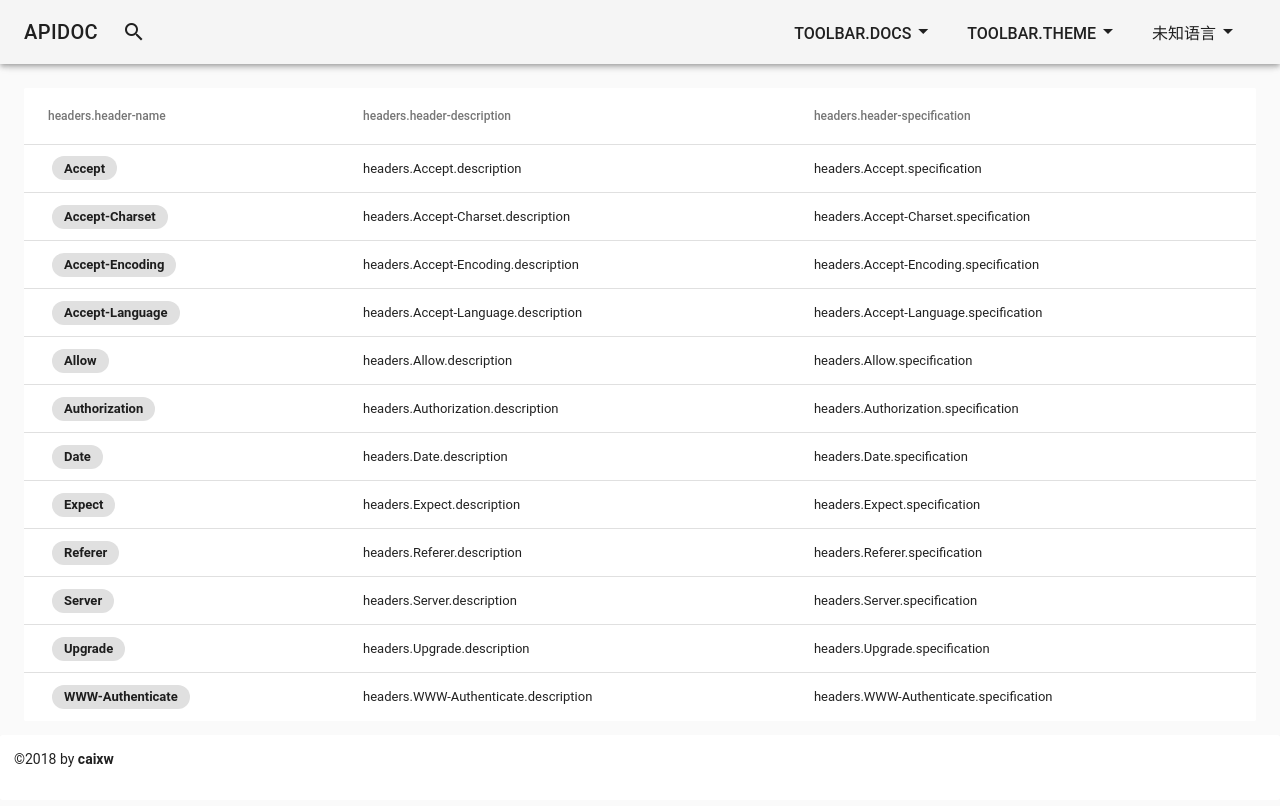
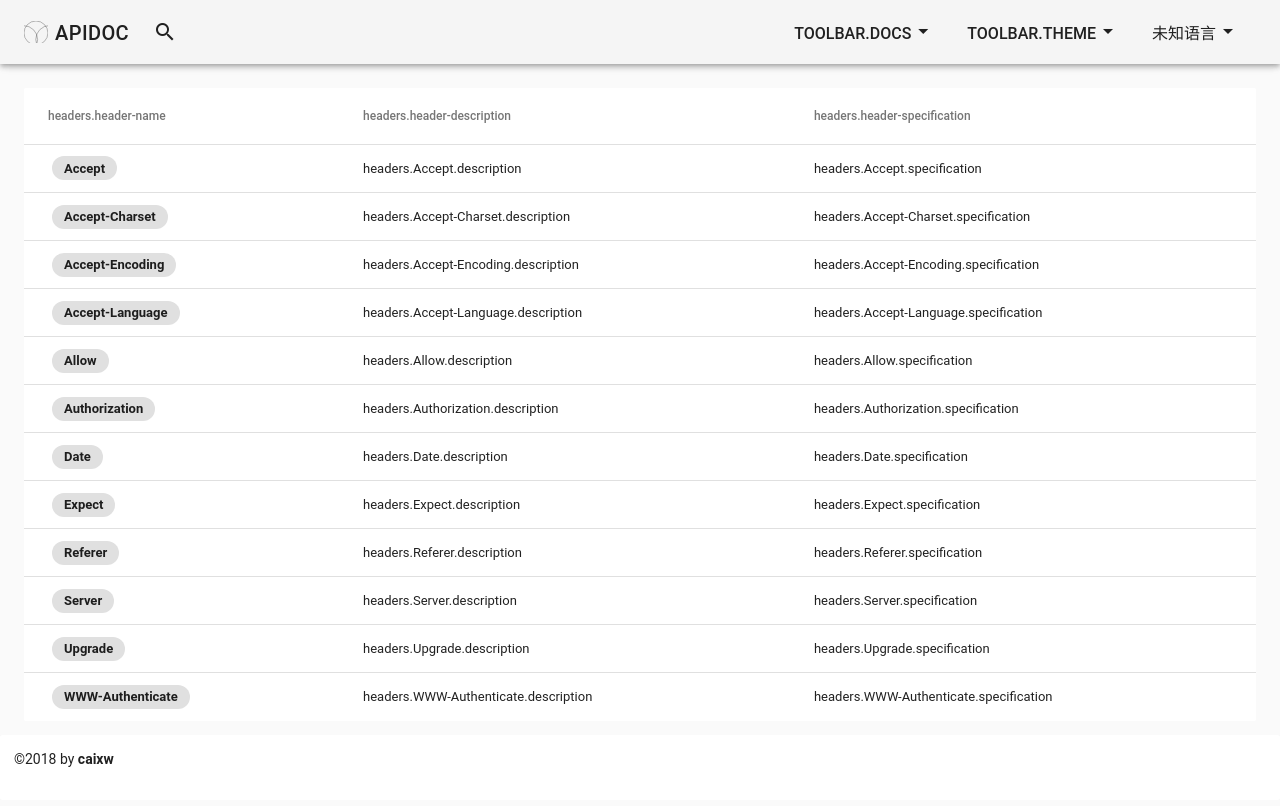
Before and after one commit to caixw/OAViewer, a Vue app: page /headers in a window 1280 px wide. Shown: the top 806 px of the page. Built offline with nearby package versions, Linux system fonts and the light colour scheme.

Commit message:
调整 About 页面：去掉了依赖包版本号之前符号； 修正编译错误：vuetify 的 colors 并未声明，暂时移到 shims-vue.d.ts 中；

```diff
--- a/src/App.vue
+++ b/src/App.vue
@@ -1,7 +1,10 @@
 <template>
   <v-app :dark="dark">
     <v-toolbar app="app">
-      <v-toolbar-title class="title" @click="$router.push({name:'home'})">APIDOC</v-toolbar-title>
+      <v-toolbar-title class="title" @click="$router.push({name:'home'})">
+        <img src="./assets/logo.svg" alt="LOGO" />
+        <span>APIDOC</span>
+      </v-toolbar-title>
 
       <v-btn fab flat><v-icon>search</v-icon></v-btn>
 
@@ -103,6 +106,13 @@
   cursor: pointer;
 }
 
+.title img {
+  width: 24px;
+  height: 24px;
+  margin-right: .5rem;
+  margin-bottom: -5px;
+}
+
 .menu-title {
   padding-left: 1rem
 }
--- a/src/views/About.vue
+++ b/src/views/About.vue
@@ -12,9 +12,7 @@
 
     <section>
       <h2 v-t="'about.dependencies'" />
-      <v-chips>
-        <v-chip disabled small v-for="(ver, name) of deps" :key="name">{{name}}({{ver}})</v-chip>
-      </v-chips>
+      <v-chip disabled small v-for="(ver, name) of deps" :key="name">{{name}}({{ver}})</v-chip>
     </section>
 
     <section id="copyright">
@@ -36,13 +34,30 @@
 </style>
 
 <script lang="ts">
-import VueI18n from 'vue-i18n'
 import pkg from '../../package.json'
 import { Component, Vue } from 'vue-property-decorator'
+
+interface Dep {
+  [key: string]: string
+}
+
+function parseDeps(): Dep {
+  const obj: {[key: string]: string} = pkg.dependencies
+  const dep: Dep = {}
+
+  Object.keys(obj).forEach((name) => {
+    let ver = obj[name]
+    if ('0123456789'.indexOf(ver.charAt(0)) === -1) {
+      ver = ver.slice(1)
+    }
+    dep[name] = ver
+  })
+  return dep
+}
 
 @Component
 export default class About extends Vue {
   private version: string = pkg.version
-  private deps = pkg.dependencies
+  private deps = parseDeps()
 }
 </script>
--- a/src/views/Headers.vue
+++ b/src/views/Headers.vue
@@ -38,7 +38,6 @@
 </style>
 
 <script lang="ts">
-import VueI18n from 'vue-i18n'
 import { DataTableHeadersItem } from '../vuetify-types'
 import { Component, Vue } from 'vue-property-decorator'
 
--- a/src/views/Methods.vue
+++ b/src/views/Methods.vue
@@ -41,7 +41,6 @@
 </style>
 
 <script lang="ts">
-import VueI18n from 'vue-i18n'
 import { DataTableHeadersItem } from '../vuetify-types'
 import { Component, Vue } from 'vue-property-decorator'
 
--- a/src/views/Statuses.vue
+++ b/src/views/Statuses.vue
@@ -39,7 +39,6 @@
 </style>
 
 <script lang="ts">
-import VueI18n from 'vue-i18n'
 import { DataTableHeadersItem } from '../vuetify-types'
 import { Component, Vue } from 'vue-property-decorator'
 
```
Also changed, not shown: src/shims-vue.d.ts (+61 -0 lines), 1 other file (tests, documents, lock files or other folders).
